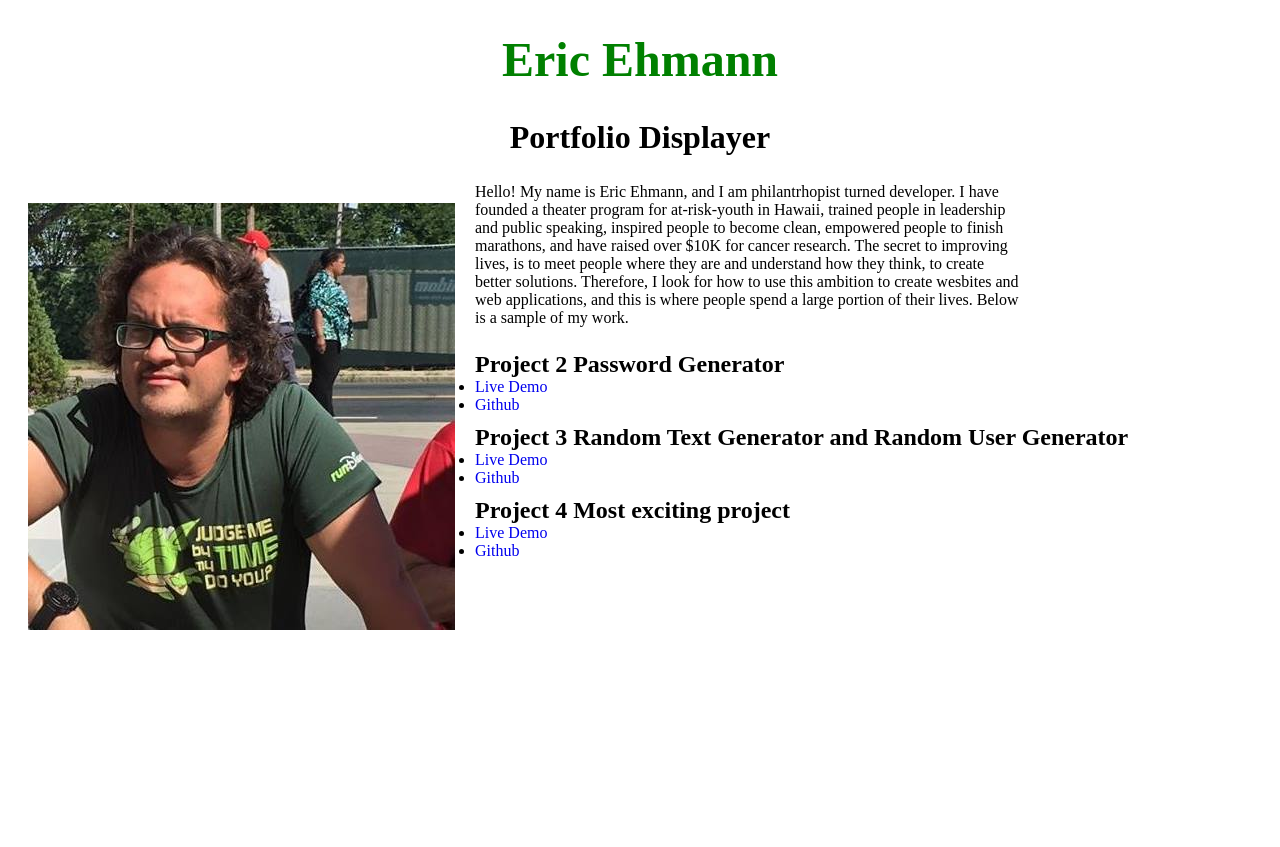
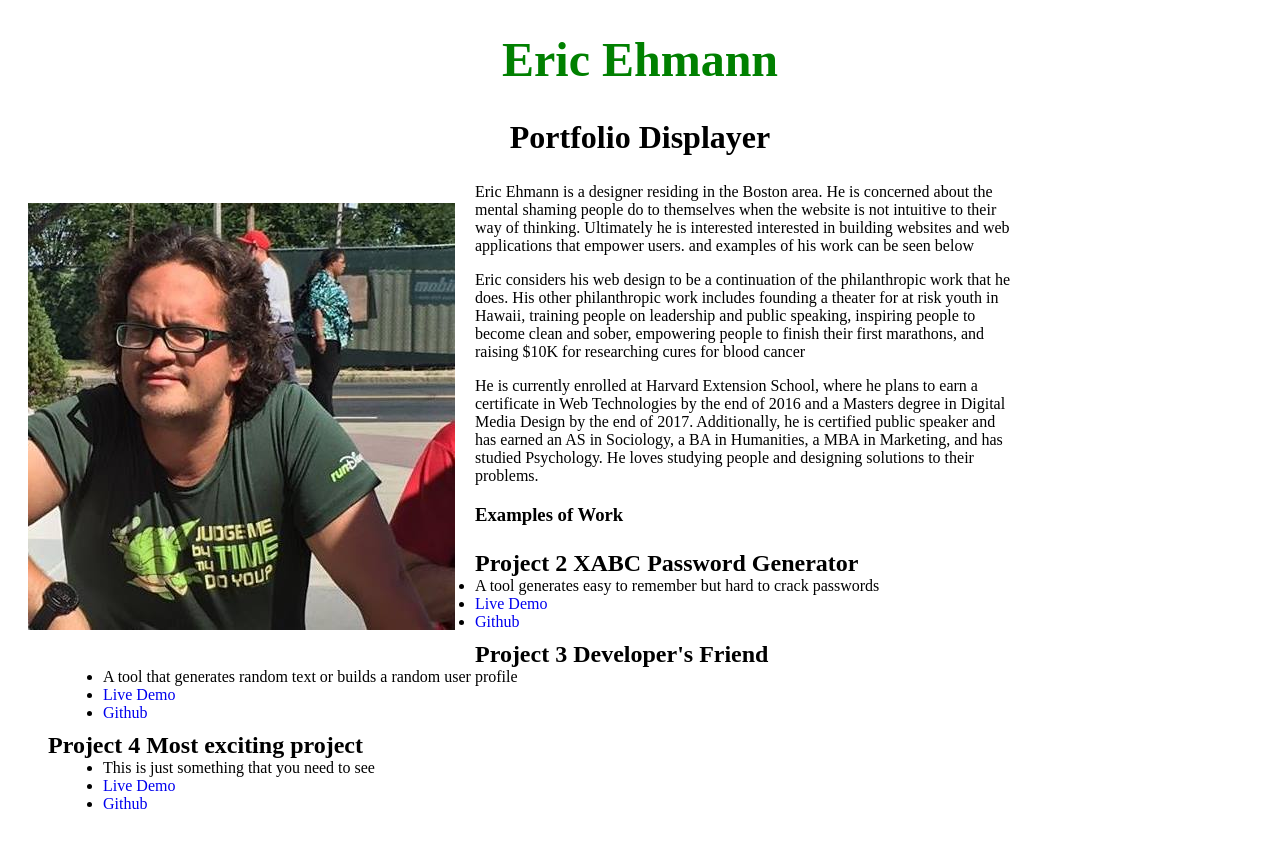
Before and after one commit to eehmaann/Hello-world, a PHP site: page /public/index.php in a window 1280 px wide. Before the commit the page ends 630 px from the top, so only its background shows below. Run offline with PHP 8.4, Linux system fonts and the light colour scheme.

Commit message:
updating content

```diff
--- a/public/index.php
+++ b/public/index.php
@@ -9,21 +9,28 @@
 <h1>Eric Ehmann</h1>
 <h2> Portfolio Displayer</h2>
 <img src="picture.jpg" alt="Picture of Eric Ehmann"  />
-<p>Hello! My name is Eric Ehmann, and I am philantrhopist turned developer.  I have founded a theater program for at-risk-youth in Hawaii, trained people in leadership and public speaking, inspired people to become clean, empowered people to finish marathons, and have raised over $10K for cancer research.  The secret to improving lives, is to meet people where they are and understand how they think, to create better solutions.  Therefore, I look for how to use this ambition to create wesbites and web applications, and this is where people spend a large portion of their lives.  Below is a sample of my work.</p>
+<p>Eric Ehmann is a designer residing in the Boston area.  He is concerned about the mental shaming people do to themselves when the website is not intuitive to their way of thinking.  Ultimately he is interested interested in building websites and web applications that empower users. and examples of his work can be seen below</p>
+<p> Eric considers his web design to be a continuation of the philanthropic work that he does.  His other philanthropic work includes founding a theater for at risk youth in Hawaii, training people on leadership and public speaking, inspiring people to become clean and sober, empowering people to finish their first marathons, and raising $10K for researching cures for blood cancer</p>
+<p>He is currently enrolled at Harvard Extension School, where he plans to earn a certificate in Web Technologies by the end of 2016 and a Masters degree in Digital Media Design by the end of 2017.  Additionally, he is certified public speaker and has earned an AS in Sociology, a BA in Humanities, a MBA in Marketing, and has studied Psychology.  He loves studying people and designing solutions to their problems.</p>
+
+<h3> Examples of Work</h3>
 <ul>
-	<li> Project 2 Password Generator</li>
+    <li> Project 2 XABC Password Generator</li>
     <ul>
-    	<li><a href ="#">Live Demo </a></li>
+        <li> A tool generates easy to remember but hard to crack passwords</li>
+        <li><a href ="#">Live Demo </a></li>
         <li><a href="#">Github</a></li>
     </ul>
-    <li> Project 3 Random Text Generator and Random User Generator</li>
+    <li> Project 3 Developer's Friend</li>
     <ul>
-    	<li><a href="#">Live Demo</a> </li>
+        <li> A tool that generates random text or builds a random user profile</li>
+        <li><a href="#">Live Demo</a> </li>
         <li><a href="#">Github</a></li>
     </ul>
     <li> Project 4 Most exciting project</li>
     <ul>
-    	<li><a href="#">Live Demo</a></li>
+        <li> This is just something that you need to see</li>
+        <li><a href="#">Live Demo</a></li>
         <li><a href="#">Github</a></li>
     </ul>
 
```
